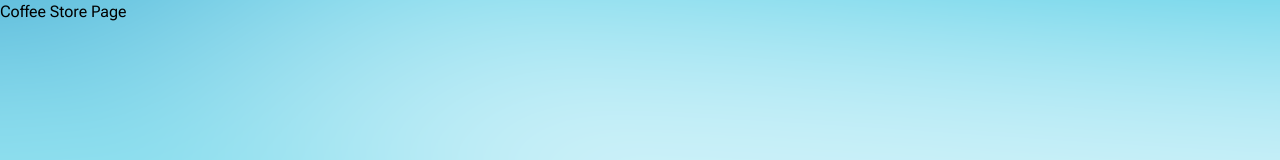
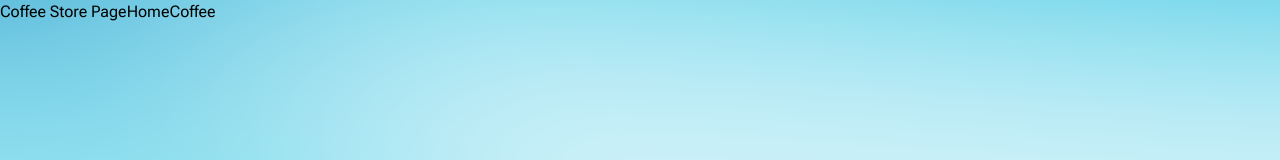
Before and after one commit to klhaug/discover-coffee-stores, a Next.js app: page /coffee-store in a window 1280 px wide. Shown: the top 160 px of the page. Built offline with nearby package versions, Linux system fonts and the light colour scheme.

Commit message:
working with linking

```diff
--- a/app/coffee-store/[id]/page.tsx
+++ b/app/coffee-store/[id]/page.tsx
@@ -1,11 +1,12 @@
 import React from 'react'
+import Link from 'next/link'
 
-export default function Page(props: {params: {id: string}}) {
-    const {params:{id}} = props
-    console.log('id', id);
+export default async function Page({params}: {params: Promise<{id: string}>}) {
+    const {id} = await params
   return (
     <div>
-      Coffee Store Page: {id}
+      Coffee Store Page: {id},
+      <Link href="/"><button>Home</button></Link>
     </div>
   )
 }
--- a/app/coffee-store/page.tsx
+++ b/app/coffee-store/page.tsx
@@ -1,10 +1,12 @@
 import React from 'react'
+import Link from 'next/link'
 
 export default function Page() {
   return (
     <div>
       Coffee Store Page
-
+      <Link href="/">Home</Link>
+      <Link href="./asadf">Coffee</Link>
     </div>
   )
 }
```
Also changed, not shown: package.json (+5 -5 lines).
